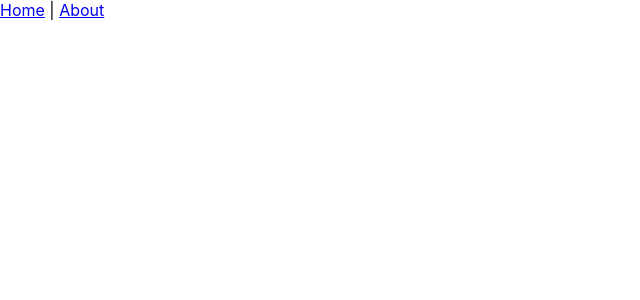
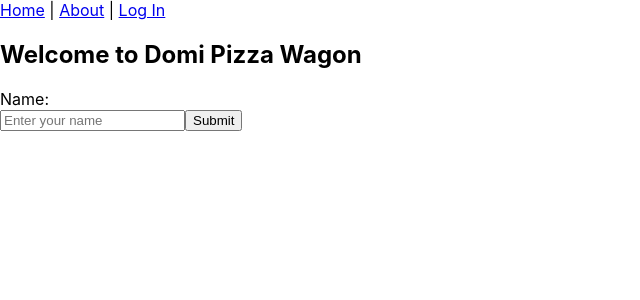
Before and after one commit to Zhizheng19/reactdemoapp, a React (Create React App) app: page /login in a window 1280 px wide. Before the commit this address had no page. Shown: the top 300 px of the page, without its empty margins (0-640 px from the left). Built offline with nearby package versions, Linux system fonts and the light colour scheme.

Commit message:
Added login page. Included conditional error conditional error message for empty input.

```diff
--- a/src/App.js
+++ b/src/App.js
@@ -1,17 +1,19 @@
 import { BrowserRouter, Routes, Route, Link } from "react-router-dom";
 import Home from './Home.js';
 import About from "./About.js";
+import LoginPage from "./pages/LoginPage.js";
 
 function App() {
   console.log("App called");
   return (
     <BrowserRouter>
       <nav>
-        <Link to='/'>Home</Link> | <Link to="/about">About</Link>
+       <Link to='/'>Home</Link> | <Link to="/about">About</Link> | <Link to='/login'> Log In</Link>
       </nav>
       <Routes>
         <Route path='/' element={<Home />} />
         <Route path='/about' element={<About />} />
+        <Route path="/login" element={<LoginPage />}/>
       </Routes>
     </BrowserRouter>
   );
--- /dev/null
+++ b/src/pages/LoginPage.js
@@ -0,0 +1,37 @@
+import React, { useState } from "react";
+import { useNavigate } from "react-router-dom";
+function LoginPage() {
+
+    console.log("LoginPage Called");
+    const [userName, setUserName] = useState("");
+    const [error, setError] = useState(false); // let error = false;  Don't do this and change it to true in the call back
+    const navigate = useNavigate();
+
+    // call back functions
+    const saveUserName = (e) => {
+        setUserName(e.target.value);
+        setError(false);
+    };
+    const handleSubmit = () => {
+        if (!userName.trim()) {
+            setError(true);
+            // show alert: the user's name is required
+        }
+        else {
+            navigate("/order", { state: { userName } });
+        }
+    };
+    return (
+        <>
+            <h2>Welcome to Domi Pizza Wagon</h2>
+            <label htmlFor="userNameInput">Name:</label>
+            {error && (
+                <div style={{ color: "red" }}>this field is required</div>
+            )}
+            <br />
+            <input id="userNameInput" type="text" placeholder="Enter your name" value={userName} onChange={saveUserName} />
+            <button onClick={handleSubmit}>Submit</button>
+        </>
+    );
+}
+export default LoginPage;
```
